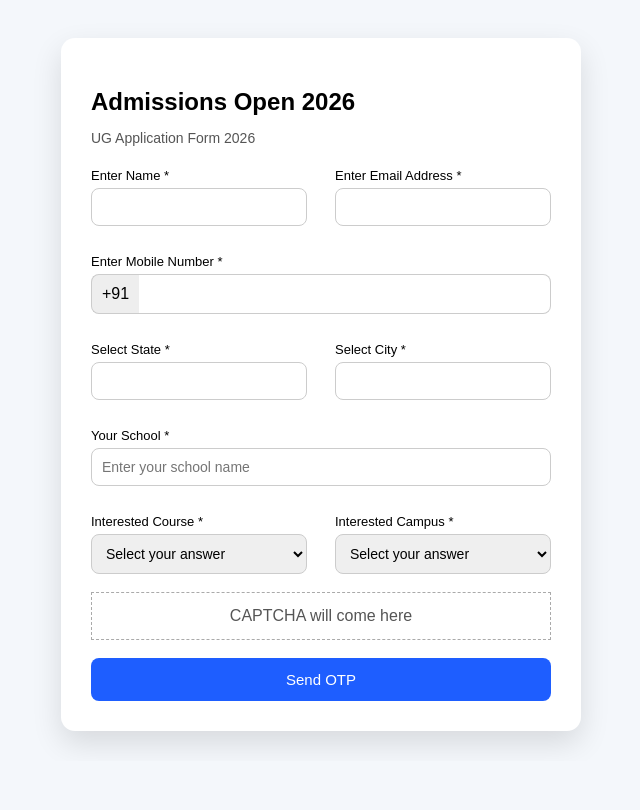
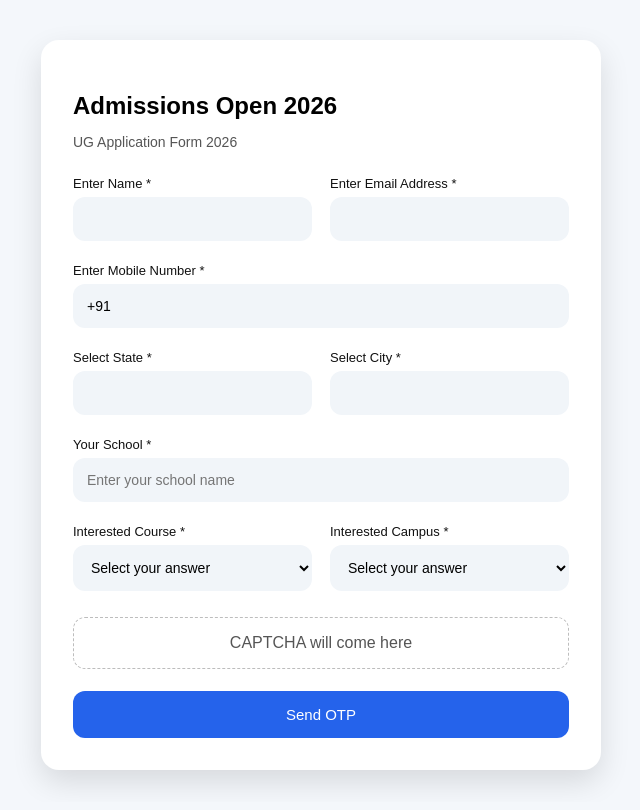
Before and after one commit to vincent-vc/veloces-admissions-form, a plain HTML site: page index.html in a window 1280 px wide. Shown: the whole page, without its empty margins (319-959 px from the left). Drawn offline with Linux system fonts and the light colour scheme.

Commit message:
Update style.css

```diff
--- a/style.css
+++ b/style.css
@@ -1,3 +1,6 @@
+/* =====================
+   GLOBAL RESET
+===================== */
 * {
   box-sizing: border-box;
 }
@@ -12,22 +15,30 @@ body {
   font-family: Arial, sans-serif;
 }
 
+/* =====================
+   FORM WRAPPER
+===================== */
 .form-wrapper {
   display: flex;
   justify-content: center;
-  padding: 30px;
+  padding: 32px;
 }
 
+/* =====================
+   FORM CONTAINER
+===================== */
 form {
   background: #fff;
-  max-width: 520px;
+  max-width: 560px;
   width: 100%;
-  padding: 30px;
-  border-radius: 14px;
+  padding: 32px;
+  border-radius: 18px;
   box-shadow: 0 12px 30px rgba(0,0,0,0.12);
 }
 
-
+/* =====================
+   HEADINGS
+===================== */
 h2 {
   margin-bottom: 6px;
 }
@@ -35,13 +46,16 @@ h2 {
 .subtitle {
   font-size: 14px;
   color: #555;
-  margin-bottom: 22px;
+  margin-bottom: 26px;
 }
 
+/* =====================
+   GRID STRUCTURE
+===================== */
 .form-grid {
   display: grid;
   grid-template-columns: 1fr 1fr;
-  gap: 28px;
+  gap: 22px 18px; /* vertical | horizontal */
 }
 
 .form-group {
@@ -53,61 +67,89 @@ h2 {
   grid-column: span 2;
 }
 
+/* =====================
+   LABELS
+===================== */
 label {
   font-size: 13px;
-  margin-bottom: 5px;
+  font-weight: 500;
+  margin-bottom: 6px;
+  color: #111;
 }
 
+/* =====================
+   INPUTS & SELECTS
+===================== */
 input,
 select {
-  padding: 10px;
-  border-radius: 8px;
-  border: 1px solid #ccc;
+  padding: 14px;
+  border-radius: 12px;
+  border: none;
+  font-size: 14px;
+  background: #f1f5f9;
+}
+
+input:focus,
+select:focus {
+  outline: none;
+  background: #eaf1ff;
+}
+
+/* =====================
+   PHONE FIELD
+===================== */
+.phone {
+  display: flex;
+  align-items: center;
+}
+
+.phone span {
+  padding: 14px;
+  background: #f1f5f9;
+  border-radius: 12px 0 0 12px;
   font-size: 14px;
 }
 
-.phone {
-  display: flex;
-}
-
-.phone span {
-  padding: 10px;
-  background: #eee;
-  border-radius: 8px 0 0 8px;
-  border: 1px solid #ccc;
-  border-right: none;
-}
-
 .phone input {
-  border-radius: 0 8px 8px 0;
-  border-left: none;
+  border-radius: 0 12px 12px 0;
   width: 100%;
 }
 
+/* =====================
+   CAPTCHA
+===================== */
 .captcha {
-  margin-top: 18px;
-  padding: 14px;
-  border: 1px dashed #aaa;
+  margin-top: 26px;
+  padding: 16px;
+  border: 1px dashed #bdbdbd;
   text-align: center;
   color: #555;
+  border-radius: 12px;
 }
 
+/* =====================
+   BUTTON
+===================== */
 button {
   width: 100%;
-  padding: 13px;
-  margin-top: 18px;
-  background: #1e5eff;
+  padding: 15px;
+  margin-top: 22px;
+  background: #2563eb;
   color: white;
   border: none;
-  border-radius: 8px;
+  border-radius: 12px;
   font-size: 15px;
+  font-weight: 500;
   cursor: pointer;
 }
 
 button:hover {
-  background: #1747cc;
+  background: #1d4ed8;
 }
 
+/* =====================
+   OTP & NOTE
+===================== */
 .otp {
   display: none;
   margin-top: 12px;
@@ -120,33 +162,24 @@ button:hover {
   text-align: center;
 }
 
-/* MOBILE RESPONSIVENESS */
+/* =====================
+   MOBILE RESPONSIVENESS
+===================== */
 @media (max-width: 768px) {
 
-  /* Force proper sizing */
-  * {
-    box-sizing: border-box;
-  }
-
-  html, body {
-    max-width: 100%;
-    overflow-x: hidden;
-  }
-
   .form-wrapper {
-    padding: 16px;
+    padding: 18px;
   }
 
   form {
     max-width: 100%;
-    width: 100%;
-    padding: 20px;
-    border-radius: 12px;
+    padding: 22px;
+    border-radius: 16px;
   }
 
   .form-grid {
     grid-template-columns: 1fr;
-    gap: 20px;
+    gap: 18px;
   }
 
   .form-group.full {
@@ -168,7 +201,6 @@ button:hover {
 
   button {
     font-size: 16px;
-    padding: 14px;
+    padding: 16px;
   }
-
 }
```
